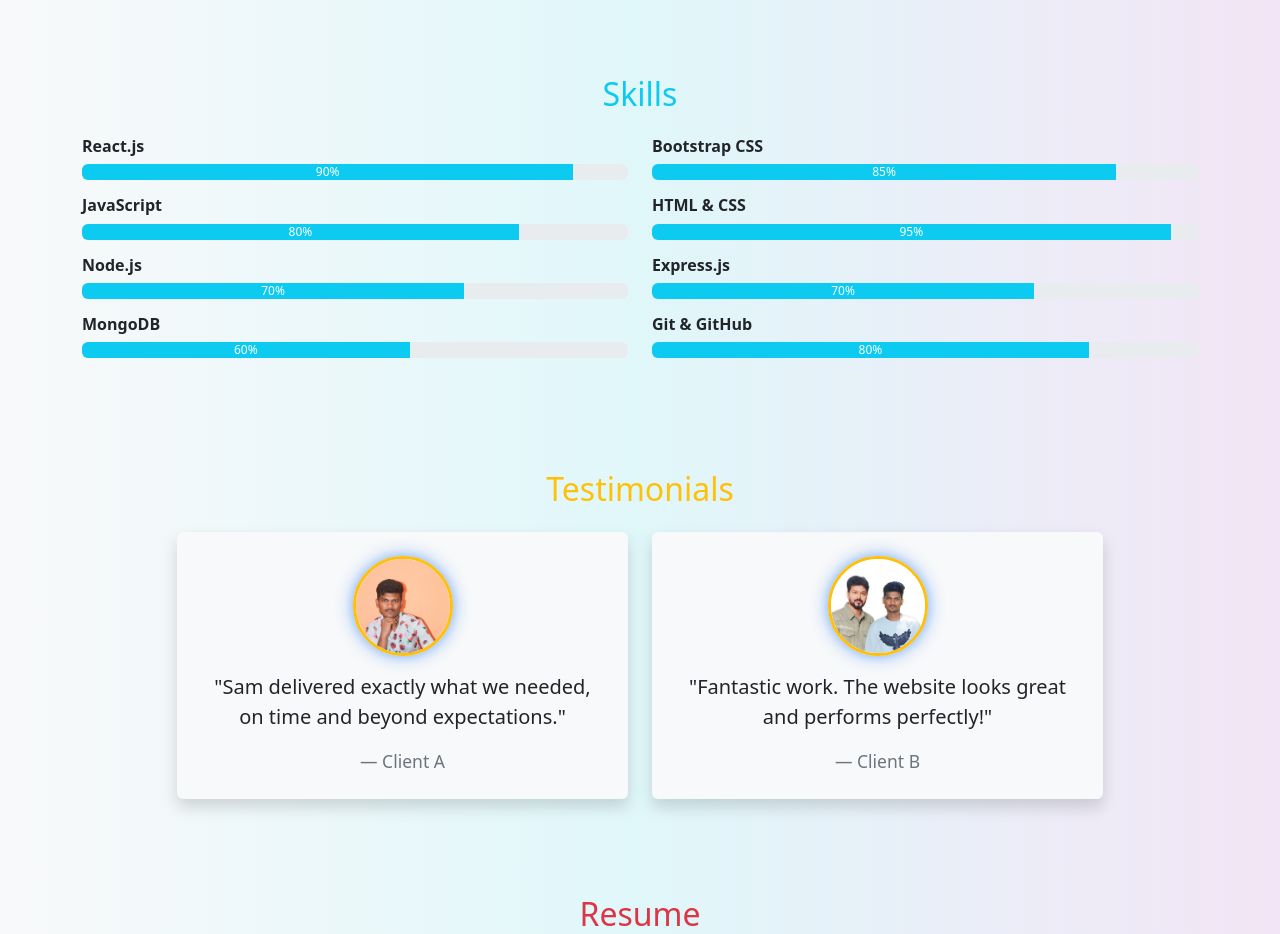
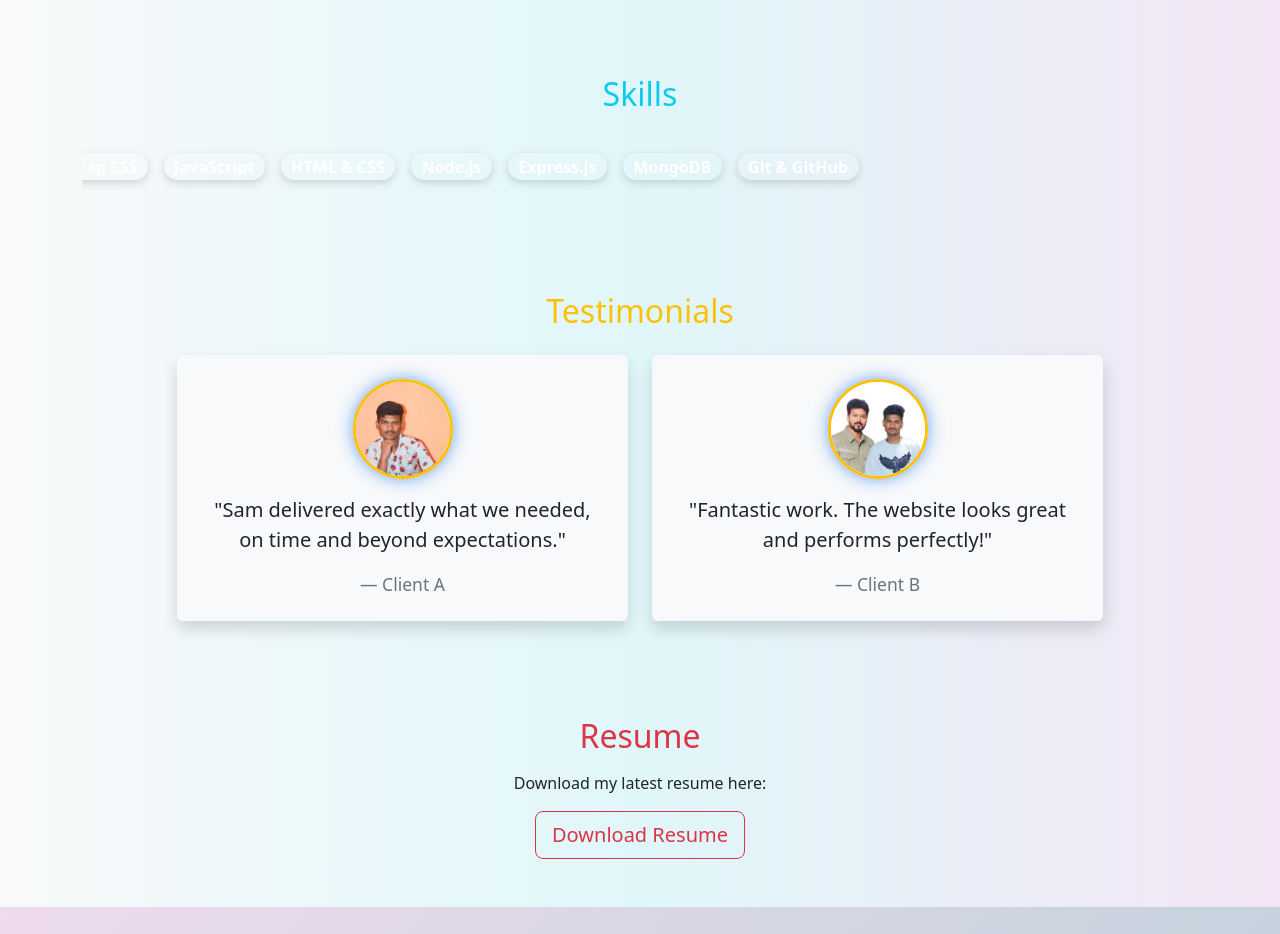
Before and after one commit to HappySamson/MyPortfolio, a React (Create React App) app: page / in a window 1280 px wide. Shown: the part 1920-2854 px from the top of the page. Built offline with nearby package versions, Linux system fonts and the light colour scheme.

Commit message:
Update Portfolio.js

```diff
--- a/src/Portfolio.js
+++ b/src/Portfolio.js
@@ -262,37 +262,61 @@ export default function Portfolio() {
 </section>
 
 
-     <section id="skills" className="container py-5 text-center">
+    <section id="skills" className="container py-5 text-center">
   <h2 className="mb-4 text-info">{t.skills}</h2>
-  <div className="row justify-content-center">
-    {[
-      { name: "React.js", level: 90 },
-      { name: "Bootstrap CSS", level: 85 },
-      { name: "JavaScript", level: 80 },
-      { name: "HTML & CSS", level: 95 },
-      { name: "Node.js", level: 70 },
-      { name: "Express.js", level: 70 },
-      { name: "MongoDB", level: 60 },
-      { name: "Git & GitHub", level: 80 }
-    ].map((skill, i) => (
-      <div key={i} className="col-md-6 mb-3 text-start">
-        <h6 className="fw-semibold">{skill.name}</h6>
-        <div className="progress">
-          <div
-            className="progress-bar bg-info"
-            role="progressbar"
-            style={{ width: `${skill.level}%` }}
-            aria-valuenow={skill.level}
-            aria-valuemin="0"
-            aria-valuemax="100"
-          >
-            {skill.level}%
-          </div>
-        </div>
-      </div>
-    ))}
+
+  <div className="skills-wrapper position-relative overflow-hidden py-3">
+    <div className="skills-marquee d-flex">
+      {[
+        "React.js",
+        "Bootstrap CSS",
+        "JavaScript",
+        "HTML & CSS",
+        "Node.js",
+        "Express.js",
+        "MongoDB",
+        "Git & GitHub"
+      ].map((skill, i) => (
+        <span
+          key={i}
+          className="badge rounded-pill bg-gradient text-white mx-2 fs-6"
+        >
+          {skill}
+        </span>
+      ))}
+    </div>
   </div>
+
+  <style>{`
+    .skills-marquee {
+      display: inline-flex;
+      white-space: nowrap;
+      animation: scroll-left 20s linear infinite;
+    }
+
+    @keyframes scroll-left {
+      0% { transform: translateX(0); }
+      100% { transform: translateX(-50%); }
+    }
+
+    .bg-gradient {
+      background: linear-gradient(90deg, #00c6ff, #0072ff);
+      box-shadow: 0 3px 8px rgba(0,0,0,0.15);
+      transition: transform 0.3s ease, background 0.3s ease;
+    }
+
+    .bg-gradient:hover {
+      transform: scale(1.1);
+      background: linear-gradient(90deg, #0072ff, #00c6ff);
+    }
+
+    .skills-wrapper {
+      overflow: hidden;
+      width: 100%;
+    }
+  `}</style>
 </section>
+
 
 
      <section id="testimonials" className="container py-5 text-center">
```
